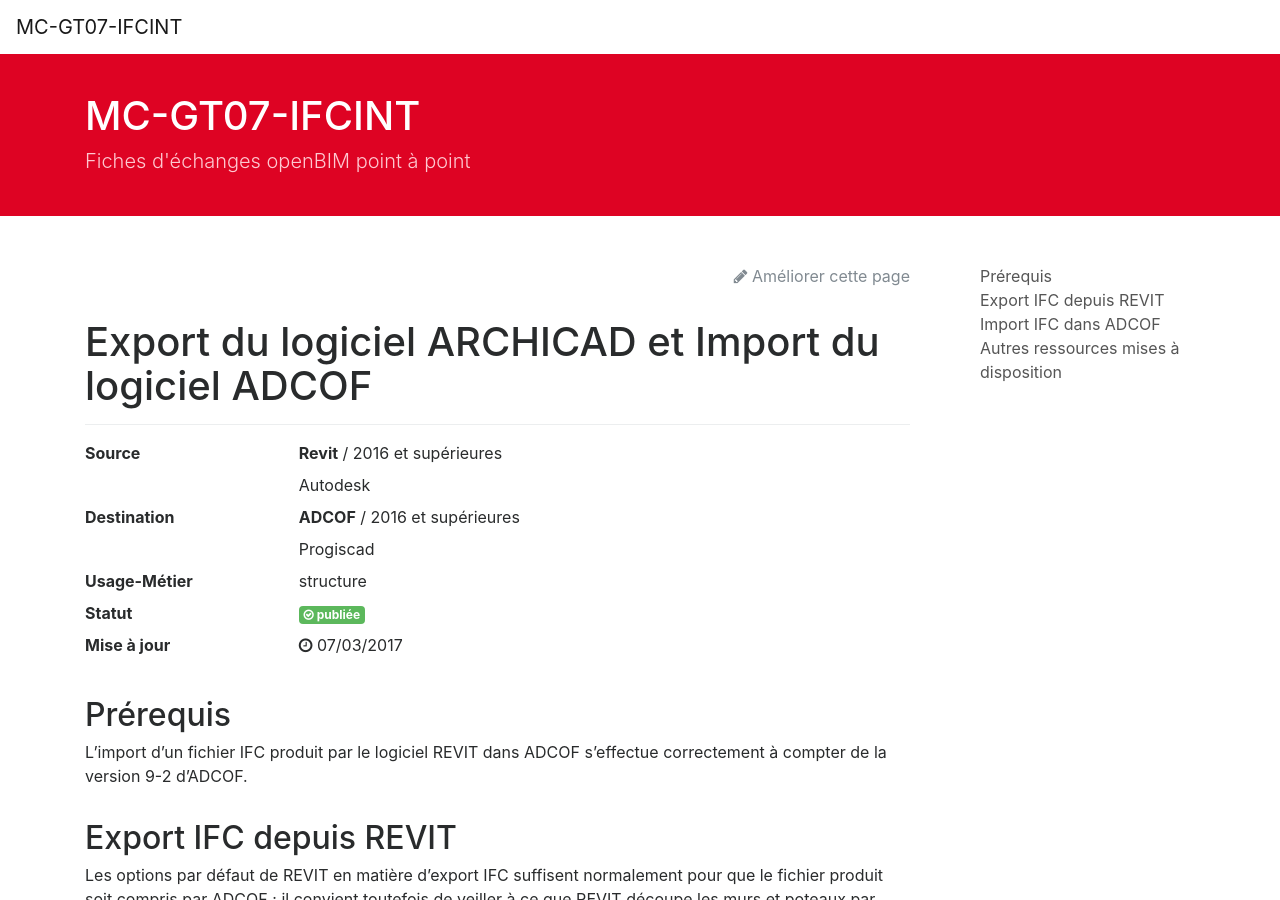
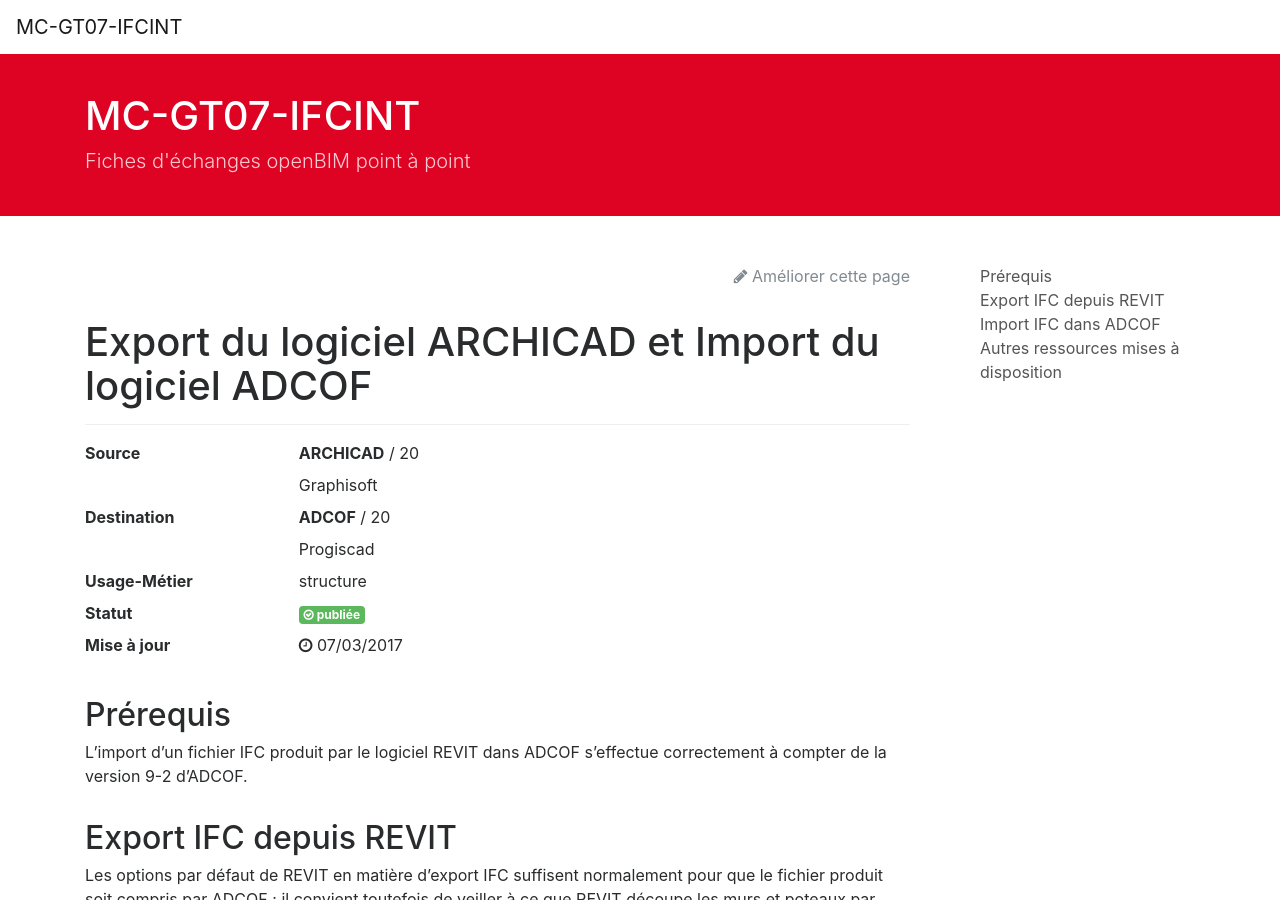
Before and after one commit to alexandregrignon/MC-GT07-IFCINT, a Jekyll site: the page built from _fiches/revit-adcof.md, in a window 1280 px wide and 900 px high. Built offline with Jekyll 4.4.1, drawn with Linux system fonts in a browser that asks for light colours; nearby versions of some CDN libraries; comment, search, counter and statistics services are not loaded.

Commit message:
mise à jour des en-têtes

```diff
--- a/_fiches/revit-adcof.md
+++ b/_fiches/revit-adcof.md
@@ -1,9 +1,9 @@
 ---
 layout: default-toc
 titre: Export du logiciel ARCHICAD et Import du logiciel ADCOF
-source_nom: Revit
-source_version: 2016 et supérieures
-source_editeur: Autodesk
+source_nom: ARCHICAD
+source_version: 20
+source_editeur: Graphisoft
 destination_nom: ADCOF
 destination_version: 9-2
 destination_editeur: Progiscad
```
